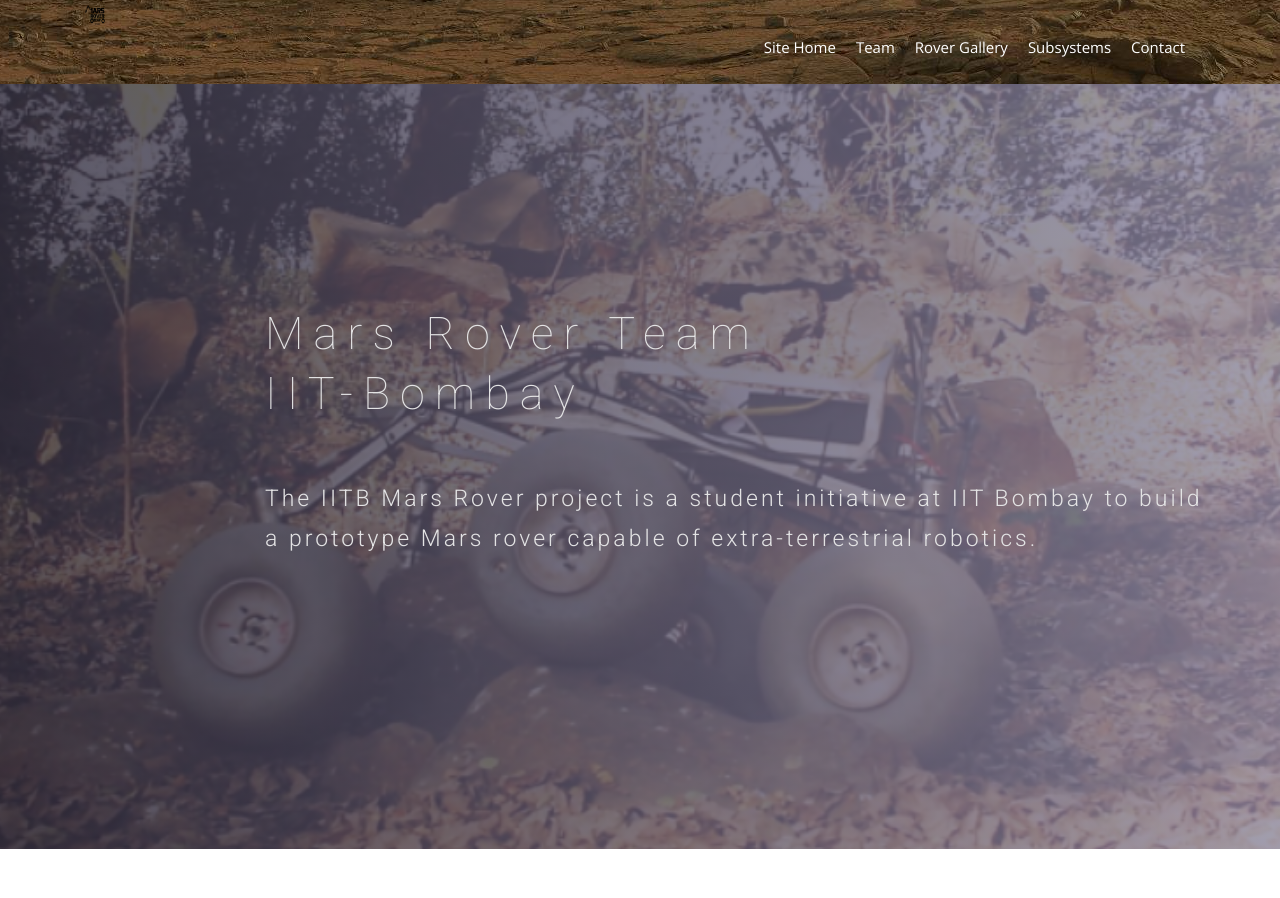
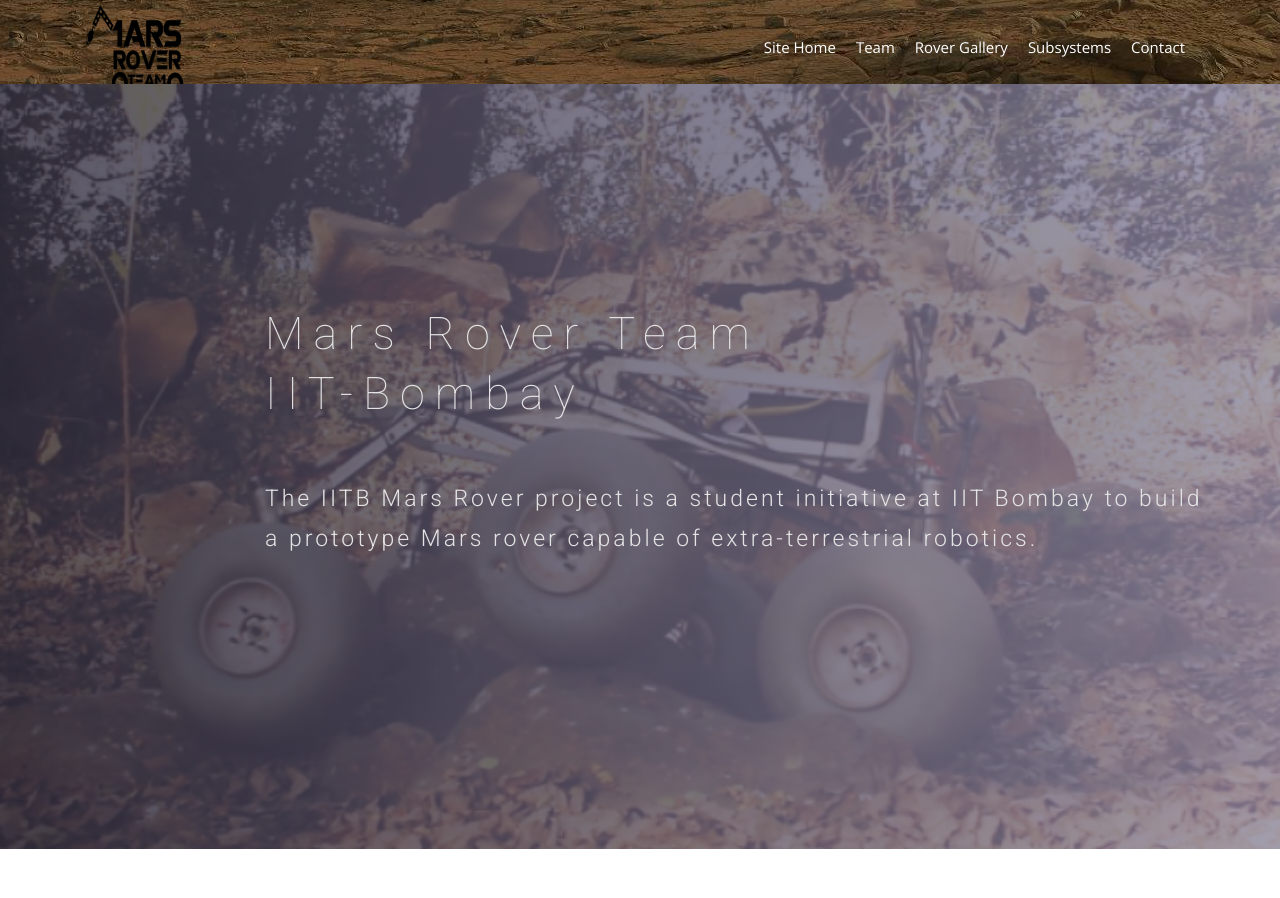
Before and after one commit to iitbmartian/old_website, a Jekyll site: the page built from index.html, in a window 1280 px wide. Shown: the top 898 px of the page. Built offline with Jekyll 4.4.1, drawn with Linux system fonts in a browser that asks for light colours; nearby versions of some CDN libraries; some web fonts are replaced.

Commit message:
Update header.html

```diff
--- a/_includes/header.html
+++ b/_includes/header.html
@@ -15,7 +15,7 @@
             <span class="icon-bar"></span>
             </button>
             <a class="navbar-brand" href="index.html">
-              <img src="{{ site.baseurl }}/img/logo_20.png" width="20" height="20" alt="Logo">
+              <img src="{{ site.baseurl }}/img/logo_20.png" width="100" height="100" alt="Logo">
             </a>
           </div>
             <!-- Collect the nav links, forms, and other content for toggling -->
```
